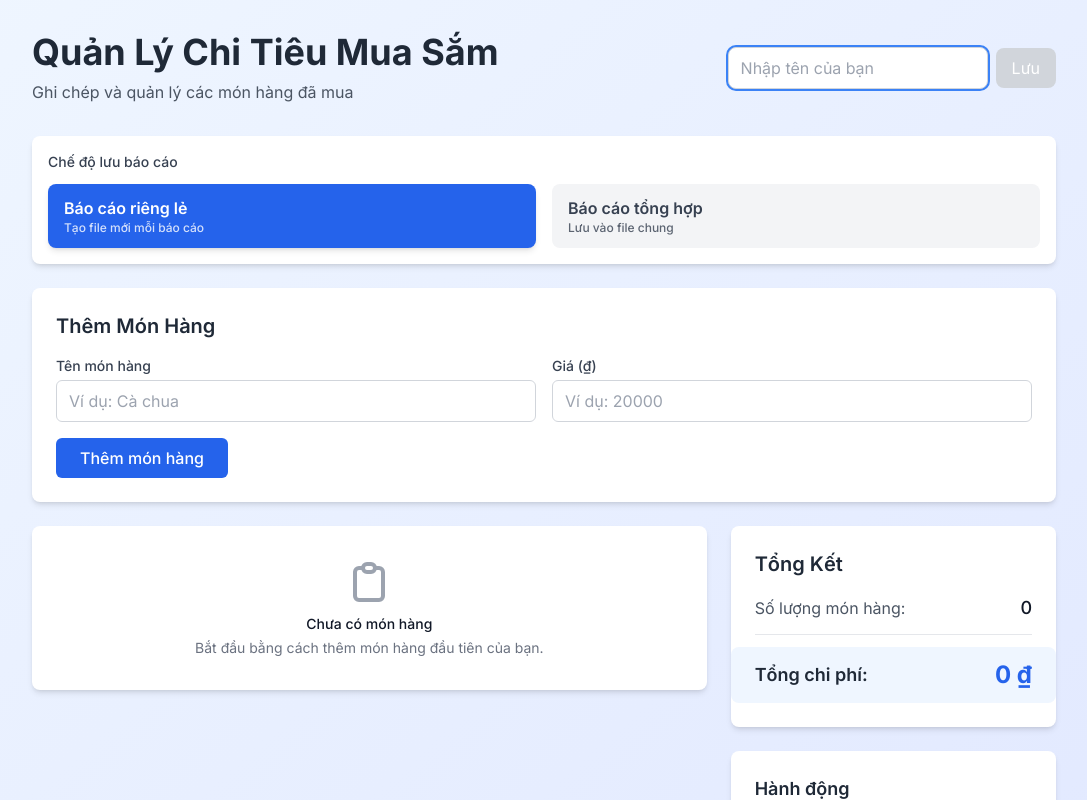
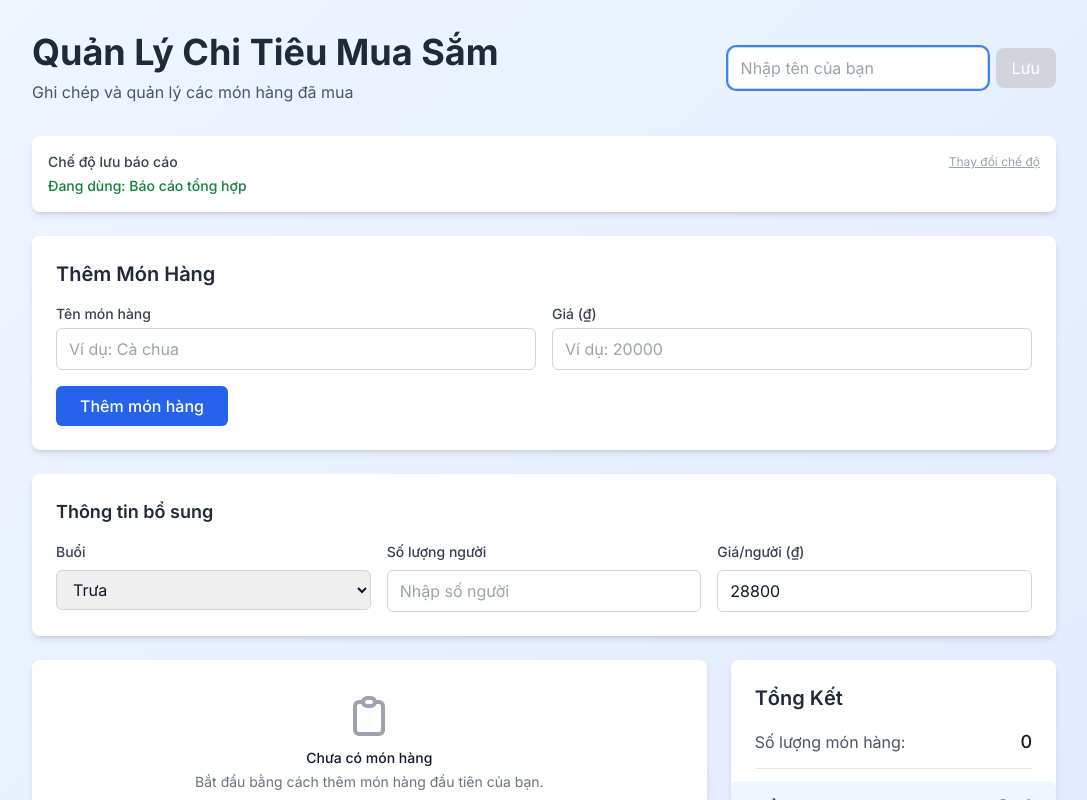
Before and after one commit to nlht78/Thucdonct, a Next.js app: page / in a window 1280 px wide. Shown: the top 800 px of the page, without its empty margins (96-1183 px from the left). Built offline with nearby package versions, Linux system fonts and the light colour scheme.

Commit message:
update save quantity for customer

```diff
--- a/app/page.tsx
+++ b/app/page.tsx
@@ -36,7 +36,8 @@ export default function Home() {
   const [editingReport, setEditingReport] = useState<any>(null);
 
   // State cho chế độ lưu báo cáo (cũ/mới)
-  const [saveMode, setSaveMode] = useState<'old' | 'new'>('old');
+  const [saveMode, setSaveMode] = useState<'old' | 'new'>('new');
+  const [showSaveModeToggle, setShowSaveModeToggle] = useState(false);
 
   // State cho form báo cáo mới
   const [mealTime, setMealTime] = useState<'Sáng' | 'Trưa' | 'Chiều'>('Trưa');
@@ -177,10 +178,24 @@ export default function Home() {
 
         {/* Toggle chọn chế độ lưu báo cáo */}
         <div className="mb-6 bg-white rounded-lg shadow-md p-4">
-          <label className="block text-sm font-medium text-gray-700 mb-3">
+          <div className="flex items-center justify-between mb-1">
+            <label className="block text-sm font-medium text-gray-700">
               Chế độ lưu báo cáo
             </label>
-          <div className="flex gap-4">
+            <button
+              onClick={() => setShowSaveModeToggle(!showSaveModeToggle)}
+              className="text-xs text-gray-400 hover:text-gray-600 underline"
+            >
+              {showSaveModeToggle ? 'Ẩn' : 'Thay đổi chế độ'}
+            </button>
+          </div>
+
+          {!showSaveModeToggle ? (
+            <p className="text-sm text-green-700 font-medium">
+              Đang dùng: Báo cáo tổng hợp
+            </p>
+          ) : (
+            <div className="flex gap-4 mt-3">
               <button
                 onClick={() => setSaveMode('old')}
                 className={`flex-1 px-4 py-3 rounded-lg font-medium transition-all ${
@@ -208,6 +223,7 @@ export default function Home() {
                 </div>
               </button>
             </div>
+          )}
         </div>
 
         {/* Thông báo chế độ chỉnh sửa */}
```
Lines whose indentation alone changed are shown as unchanged.
